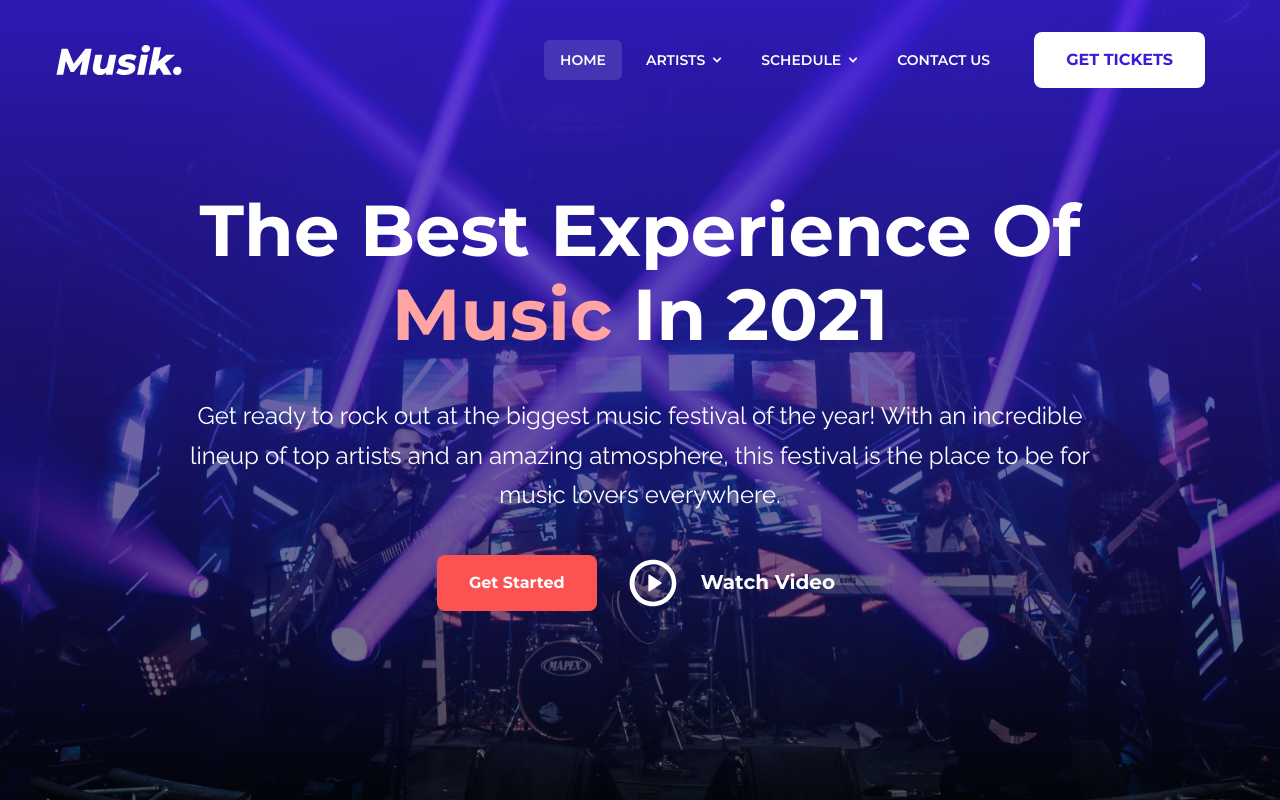
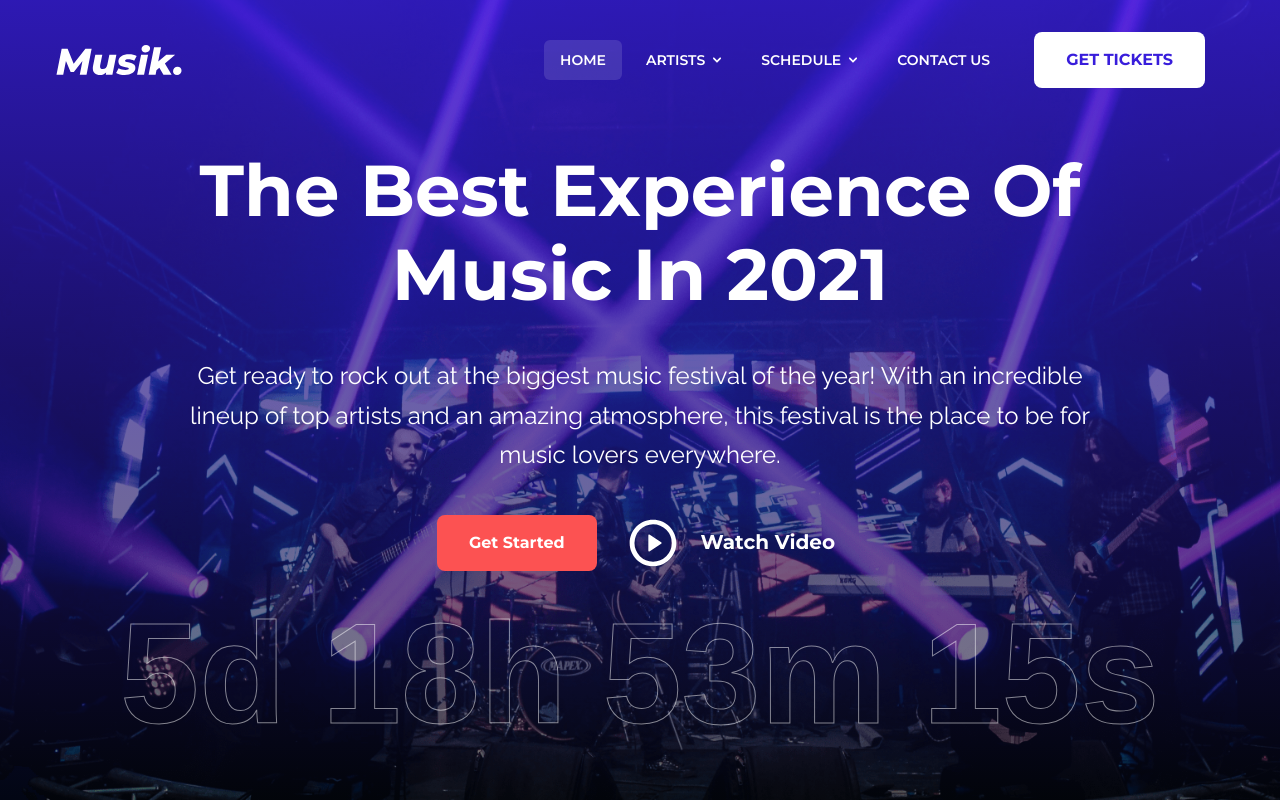
Before and after one commit to late-exairu/musik, a React (Vite) app: page / in a window 1280 px wide. Built offline with nearby package versions, Linux system fonts and the light colour scheme.

Commit message:
Refactor data flow

```diff
--- a/index.html
+++ b/index.html
@@ -10,7 +10,7 @@
     <title>Musik</title>
   </head>
   <body class="min-h-full bg-blue">
-    <div id="root"></div>
+    <div class="relative overflow-x-hidden min-w-[320px]" id="root"></div>
     <script type="module" src="/src/main.jsx"></script>
   </body>
 </html>
--- a/package.json
+++ b/package.json
@@ -16,6 +16,7 @@
     "eslint-plugin-jsx-a11y": "^6.7.1",
     "prettier": "^2.8.7",
     "react": "^18.2.0",
+    "react-countdown": "^2.3.5",
     "react-dom": "^18.2.0",
     "react-router-dom": "^6.10.0"
   },
--- a/src/App.jsx
+++ b/src/App.jsx
@@ -4,6 +4,7 @@ import Home from "./Home";
 import Artists from "./Artists";
 import Schedule from "./Schedule";
 import Contacts from "./Contacts";
+import data from "./data/data.json";
 
 function App() {
   return (
@@ -11,7 +12,7 @@ function App() {
       <Header />
 
       <Routes>
-        <Route path="/" element={<Home />}></Route>
+        <Route path="/" element={<Home {...data.pages.home} />}></Route>
         <Route path="/artists" element={<Artists />}></Route>
         <Route path="/schedule" element={<Schedule />}></Route>
         <Route path="/contacts" element={<Contacts />}></Route>
--- /dev/null
+++ b/src/Hero.jsx
@@ -0,0 +1,59 @@
+import Countdown from "react-countdown";
+import Icons from "./Icons";
+
+export default function Hero({ title, description, btnPrimary, btnSecondary }) {
+  const Completionist = () => <span>You are good to go!</span>;
+
+  const renderer = ({ days, hours, minutes, seconds, completed }) => {
+    if (completed) {
+      // Render a completed state
+      return <Completionist />;
+    } else {
+      // Render a countdown
+      return (
+        <>
+          <span>{days}d</span>
+          <span>{hours}h</span>
+          <span>{minutes}m</span>
+          <span>{seconds}s</span>
+        </>
+      );
+    }
+  };
+
+  return (
+    <section className="flex justify-center min-h-screen items-center bg-black text-white bg-cover bg-center bg-[url('./src/assets/hero-bg.png')]">
+      <div className="absolute inset-0 bg-gradient-to-b from-[#381DDBcc] to-[#00000080]"></div>
+      <div className="container py-24 max-w-sm relative z-10 text-center sm:max-w-[560px] md:pt-24 md:pb-32 lg:pt-32 lg:pb-52 md:max-w-[740px] lg:max-w-[980px]">
+        <h2 className="text-3xl leading-xs font-headline font-bold capitalize md:text-5xl lg:text-6xl mb-3 sm:mb-6 lg:mb-10">
+          {title}
+        </h2>
+        <p className="text-lg md:text-xl lg:text-2xl leading-lg">
+          {description}
+        </p>
+        <div className="flex mt-6 lg:mt-10 gap-3 lg:gap-5 justify-center">
+          <a
+            className="button bg-red hover:bg-redHover"
+            href="{{hero.btnPrimary.link}}"
+          >
+            {btnPrimary.text}
+          </a>
+          <a
+            className="button bg-transparent gap-3 lg:gap-5 text-base whitespace-nowrap lg:items-center lg:text-xl px-2 hover:bg-whiteOpacity"
+            href={btnSecondary.link}
+          >
+            <Icons
+              className="w-10 h-10 shrink-0 md:w-12 md:h-12 lg:w-14 lg:h-14"
+              icon={btnSecondary.icon}
+            />
+            {btnSecondary.text}
+          </a>
+        </div>
+      </div>
+
+      <div className="absolute flex gap-5 font-black inset-x-auto font-localSans bottom-5 text-stroke-0 text-3xl md:gap-7 lg:gap-9 sm:text-4xl md:text-6xl lg:text-[120px] xl:text-[142px]">
+        <Countdown date={Date.now() + 500000000} renderer={renderer} />
+      </div>
+    </section>
+  );
+}
--- a/src/Home.jsx
+++ b/src/Home.jsx
@@ -1,35 +1,5 @@
-import Icons from "./Icons";
+import Hero from "./Hero";
 
-export default function Home() {
-  return (
-    <section className="h-screen flex justify-center items-center bg-black text-white bg-cover bg-center bg-[url('./src/assets/hero-bg.png')]">
-      <div className="absolute inset-0 bg-gradient-to-b from-[#381DDBcc] to-[#00000080]"></div>
-      <div className="container max-w-sm relative z-10 text-center sm:max-w-[560px] md:max-w-[740px] lg:max-w-[980px]">
-        <h2 className="text-3xl leading-xs font-headline font-bold capitalize md:text-5xl lg:text-6xl mb-3 sm:mb-6 lg:mb-10">
-          The Best experience of <span className="text-pink">music</span> in
-          2021
-        </h2>
-        <p className="text-lg md:text-xl lg:text-2xl leading-lg">
-          Get ready to rock out at the biggest music festival of the year! With
-          an incredible lineup of top artists and an amazing atmosphere, this
-          festival is the place to be for music lovers everywhere.
-        </p>
-        <div className="flex mt-6 lg:mt-10 gap-3 lg:gap-5 justify-center">
-          <a className="button bg-red hover:bg-redHover" href="/">
-            Get Started
-          </a>
-          <a
-            className="button bg-transparent gap-3 lg:gap-5 text-base whitespace-nowrap lg:items-center lg:text-xl px-2 hover:bg-whiteOpacity"
-            href="/"
-          >
-            <Icons
-              className="w-10 h-10 shrink-0 md:w-12 md:h-12 lg:w-14 lg:h-14"
-              icon="play"
-            />
-            Watch Video
-          </a>
-        </div>
-      </div>
-    </section>
-  );
+export default function Home({ hero }) {
+  return <Hero {...hero} />;
 }
--- a/src/data/data.json
+++ b/src/data/data.json
@@ -60,5 +60,22 @@
         "asd": "asd"
       }
     }
-  ]
+  ],
+  "pages": {
+    "home": {
+      "hero": {
+        "title": "The Best experience of music in 2021",
+        "description": "Get ready to rock out at the biggest music festival of the year! With an incredible lineup of top artists and an amazing atmosphere, this festival is the place to be for music lovers everywhere.",
+        "btnPrimary": {
+          "text": "Get Started",
+          "link": "/"
+        },
+        "btnSecondary": {
+          "icon": "play",
+          "text": "Watch Video",
+          "link": "/"
+        }
+      }
+    }
+  }
 }
--- a/src/index.css
+++ b/src/index.css
@@ -12,4 +12,10 @@
 }
 
 @layer utilities {
+  .text-stroke-0 {
+    color: transparent;
+    -webkit-text-stroke: 1px rgba(255, 255, 255, 0.5);
+    text-stroke: 1px rgba(255, 255, 255, 0.5);
+    text-shadow: none;
+  }
 }
--- a/tailwind.config.js
+++ b/tailwind.config.js
@@ -53,6 +53,7 @@ export default {
     fontFamily: {
       sans: ["Raleway, sans-serif"],
       headline: ["Montserrat, sans-serif"],
+      localSans: ["sans-serif"],
     },
     extend: {},
   },
```
Also changed, not shown: 1 other file (tests, documents, lock files or other folders).
